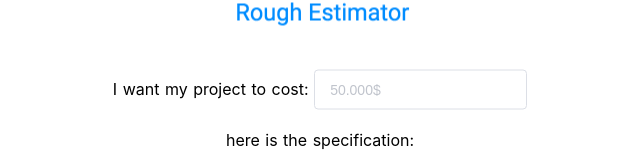
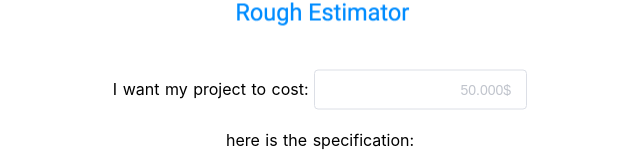
Before and after one commit to franckbret/rough-estimator, a Nuxt app: page / in a window 1280 px wide. Shown: the part 351-511 px from the top of the page, without its empty margins (320-960 px from the left). Built offline with nearby package versions, Linux system fonts and the light colour scheme.

Commit message:
currency text alignment

```diff
--- a/assets/styles/base.scss
+++ b/assets/styles/base.scss
@@ -2,3 +2,6 @@ body {
   font-family: -apple-system, BlinkMacSystemFont, 'Segoe UI', Roboto, Oxygen, Ubuntu, Cantarell, 'Open Sans', 'Helvetica Neue', sans-serif;
   // background: #f1f1f1;
 }
+.input-currency input {
+  text-align: right;
+}
--- a/pages/index.vue
+++ b/pages/index.vue
@@ -3,7 +3,7 @@
     <img class="logo" src="logo.png" />
     <p class="content">
       I want my project to cost:
-      <el-input v-model="cost" class="input" placeholder="50.000$" />
+      <el-input v-model="cost" class="input input-currency" placeholder="50.000$" />
       <br />
       here is the specification:
       <span
--- a/pages/questionnaire.vue
+++ b/pages/questionnaire.vue
@@ -4,7 +4,7 @@
       <h1 class="title">
         Probably not
       </h1>
-      <p class="text">
+      <p>
         but if you tell us few more things, we might be able to give you a rough estimate
       </p>
       <el-form class="form" ref="form" :model="formData" label-width="120px">
@@ -33,7 +33,7 @@
           </el-checkbox-group>
         </el-form-item>
         <el-form-item label="Pages">
-          <el-input v-model="formData.pageCount" />
+          <el-input-number v-model="formData.pageCount" />
         </el-form-item>
         <el-form-item label="Features">
           <el-checkbox
@@ -112,8 +112,6 @@ export default {
   font-size: 42px;
 }
 
-.text {}
-
 .form {
   margin-top: 30px;
 }
```
